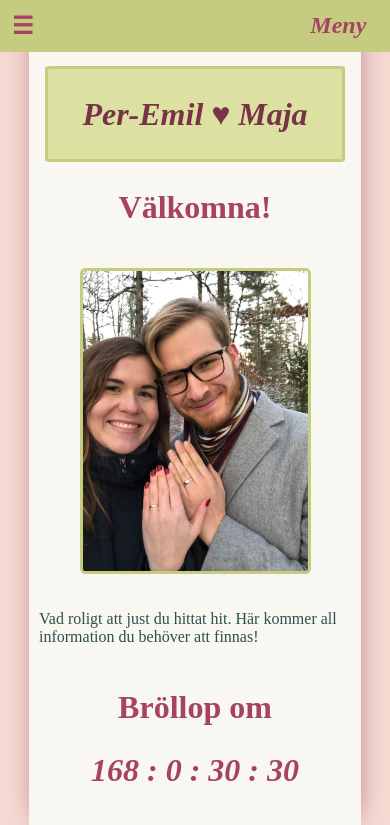
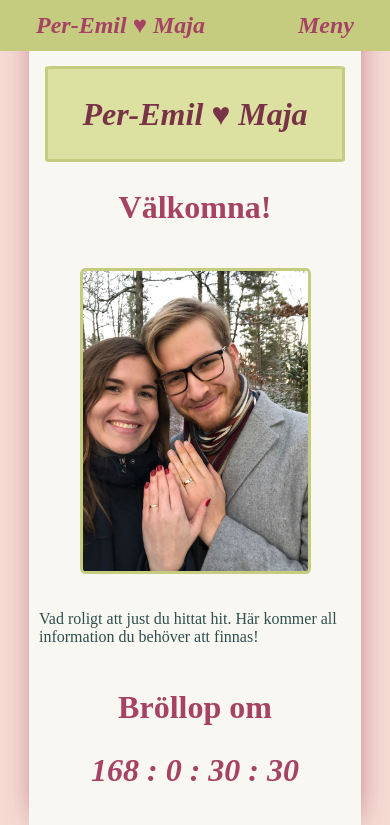
Before and after one commit to reggosaurus-reg/WeddingWebsite, a Flask app: page / in a window 390 px wide. Shown: the top 825 px of the page. Run offline with Flask 2, Linux system fonts and the light colour scheme.

Commit message:
Replace hamburger with names

```diff
--- a/static/css/style.css
+++ b/static/css/style.css
@@ -56,11 +56,13 @@ h1 {
 }
 
 h2 {
-	margin: 0;
+	margin: 1em;
+	margin-top:0;
+	margin-bottom:0;
 	padding: 0.5em;
-	word-spacing: 65vw;
 	color: var(--color-text-menu);
 	font-size: 1.5em;
+	font-style:italic;
 }
 
 p {
@@ -94,7 +96,10 @@ p {
 
 .flex-decenter {
 	display: flex;
+	flex-direction: row;
+	flex-wrap: none;
 	justify-content: space-between;
+	margin:0;
 }
 
 .hidden-url:link {
--- a/templates/templates/menu.html
+++ b/templates/templates/menu.html
@@ -1,10 +1,8 @@
 <nav>
 	<h2>
-		<div class="flex-decenter" style="flex-direction:row">
-			<span style="font-style: normal;text-align:left">
-				☰</span>
-			<span style="font-style: italic;text-align:right;margin-right:3vw">
-				Meny</span>
+		<div class="flex-decenter" >
+			<span> Per-Emil ♥ Maja</span>
+			<span> Meny</span>
 		</div>
 	</h2>
 	 <div class="dropdown-menu">
```
